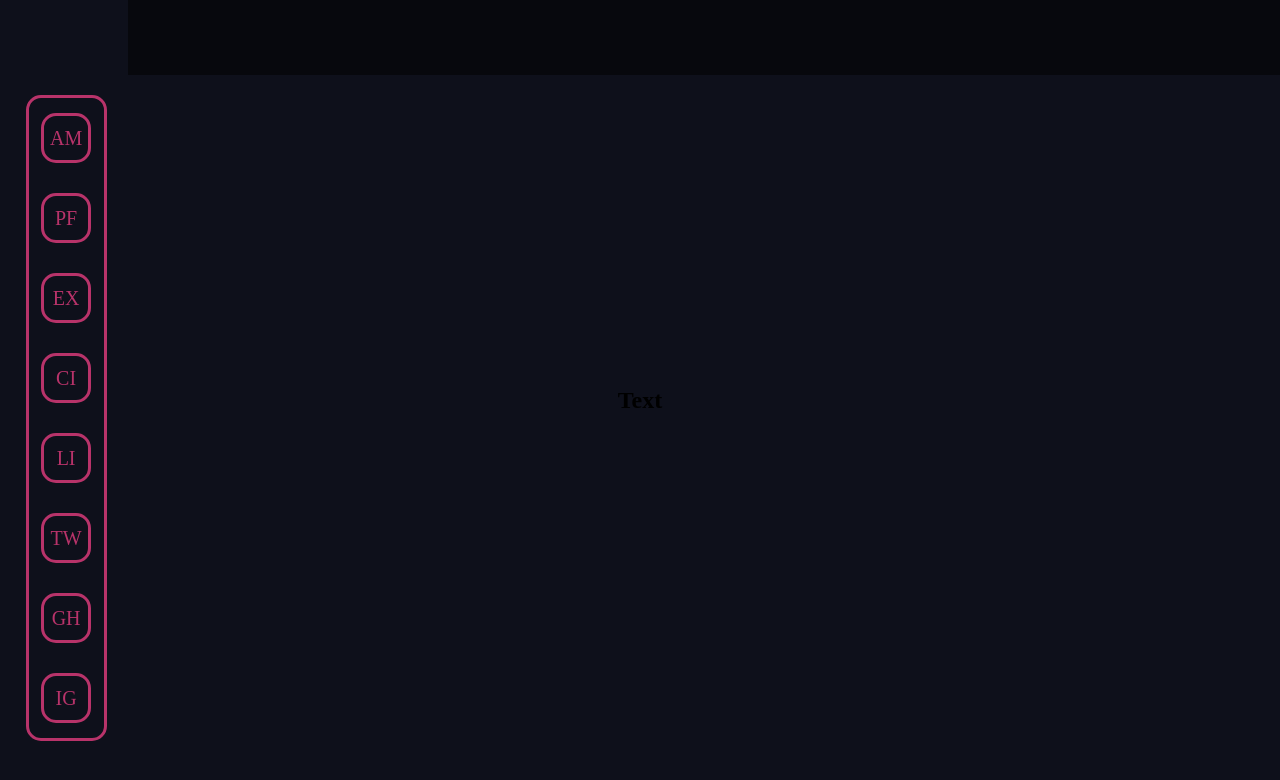
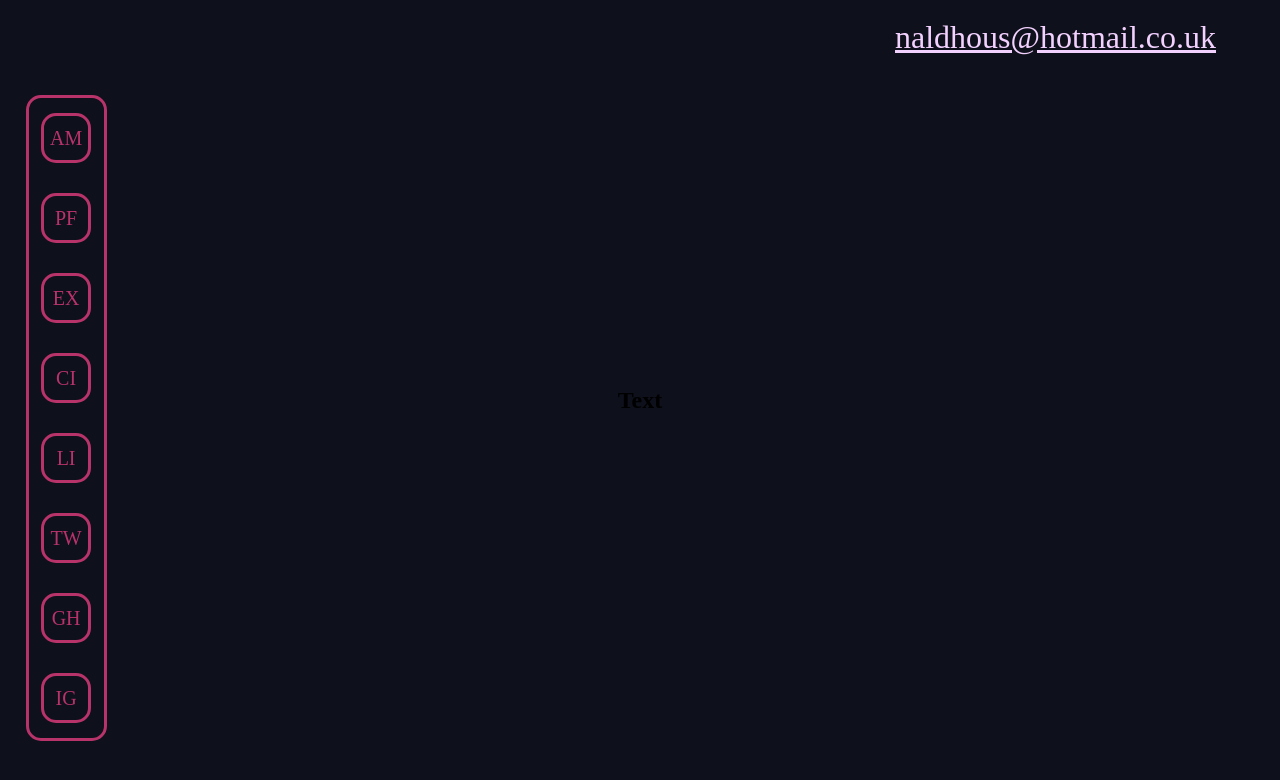
Before and after one commit to NoahAldhous/portfolio-page, a React (Create React App) app: page / in a window 1280 px wide. Shown: the top 780 px of the page. Built offline with nearby package versions, Linux system fonts and the light colour scheme; a web font is replaced by a local one.

Commit message:
email link added to header

```diff
--- a/src/components/App/App.css
+++ b/src/components/App/App.css
@@ -8,14 +8,6 @@
   justify-content: space-between;
   font-family: "Nixie One";
   text-decoration: none;
-}
-
-.Header{
- background-color: black;
- opacity: 50%;
- width: 100vw;
- height: 75px;
- position: fixed;
 }
 
 .Main{
--- a/src/components/App/App.js
+++ b/src/components/App/App.js
@@ -1,21 +1,22 @@
+import Header from '../Header/Header';
 import Navbutton from '../Navbutton/Navbutton';
 import './App.css';
 
 function App() {
   return (
     <div className="App">
-      <div className="Header">Hello</div>
+      <Header/>
       <div className="Main">
         <div className="Navbar-container">
           <div className="Navbar">
-            <Navbutton className='Navbutton' buttonText = "AM"/>
-            <Navbutton className='Navbutton' buttonText = "PF"/>
-            <Navbutton className='Navbutton' buttonText = "EX"/>
-            <Navbutton className='Navbutton' buttonText = "CI"/>
-            <Navbutton className='Navbutton' buttonText = "LI"/>
-            <Navbutton className='Navbutton' buttonText = "TW"/>
-            <Navbutton className='Navbutton' buttonText = "GH"/>
-            <Navbutton className='Navbutton' buttonText = "IG"/>
+            <Navbutton buttonText = "AM"/>
+            <Navbutton buttonText = "PF"/>
+            <Navbutton buttonText = "EX"/>
+            <Navbutton buttonText = "CI"/>
+            <Navbutton buttonText = "LI"/>
+            <Navbutton buttonText = "TW"/>
+            <Navbutton buttonText = "GH"/>
+            <Navbutton buttonText = "IG"/>
           </div>
 
         </div>
--- /dev/null
+++ b/src/components/Header/Header.css
@@ -0,0 +1,21 @@
+.Header{
+    background-color: #0E101B;
+    width: 100vw;
+    height: 75px;
+    position: fixed;
+    display: flex;
+    align-items: center;
+    justify-content: right;
+   }
+
+.email{
+    margin-right: 5%;
+    font-size: 32px;
+    color: #F3D1FF;
+    transition: 0.2s;
+}
+
+.email:hover{
+    margin-bottom: 0.5%;
+    color:#B8336A;
+}
--- /dev/null
+++ b/src/components/Header/Header.js
@@ -0,0 +1,7 @@
+import './Header.css'
+
+export default function Header(){
+    return <div className = "Header">
+        <a className ="email" href="mailto:naldhous@hotmail.co.uk">naldhous@hotmail.co.uk</a>
+    </div>
+}
--- a/src/index.css
+++ b/src/index.css
@@ -5,6 +5,7 @@ body {
     sans-serif;
   -webkit-font-smoothing: antialiased;
   -moz-osx-font-smoothing: grayscale;
+  background-color: #0E101B;
 }
 
 code {
```
